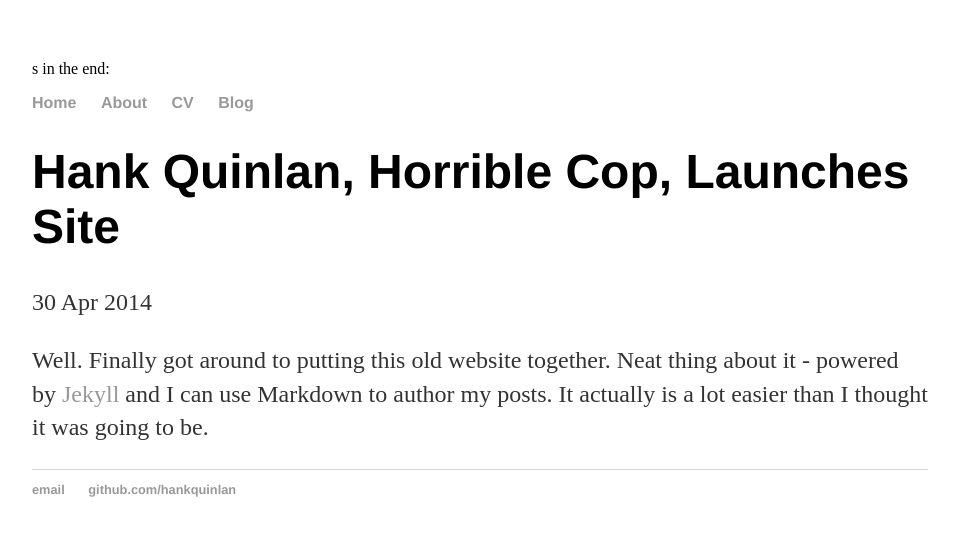
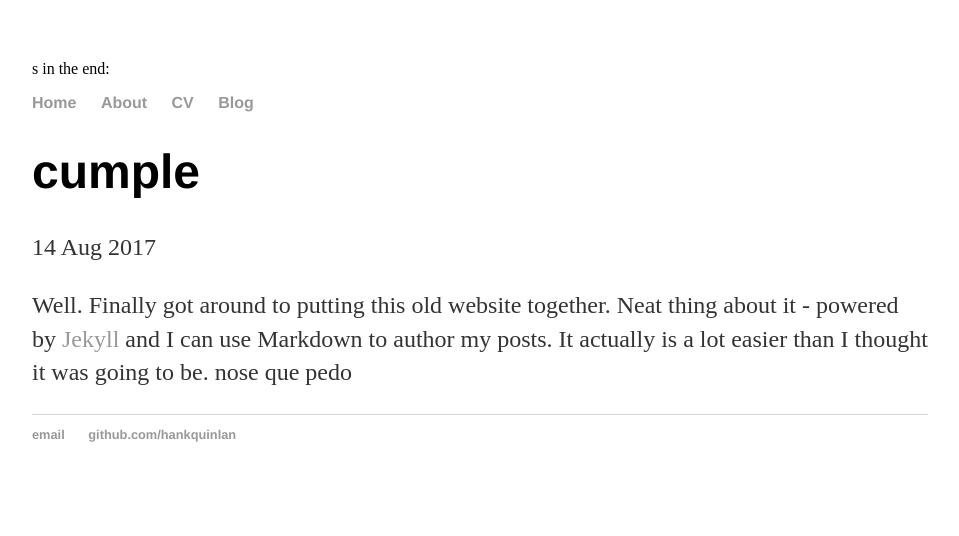
Before and after one commit to ElenaVillalobos/villanoele.github.io, a Jekyll site: the page built from _posts/2017-08-14-cumple.md, in a window 1280 px wide. Shown: the top 536 px of the page, without its empty margins (160-1119 px from the left). Built offline with Jekyll 4.4.1, drawn with Linux system fonts in a browser that asks for light colours.

Commit message:
Update and rename 2014-04-30-hank-quinlan-site-launched.md to 2017-08-14-cumple.md

```diff
--- a/_posts/2014-04-30-hank-quinlan-site-launched.md
+++ b/_posts/2017-08-14-cumple.md
@@ -1,9 +1,10 @@
 ---
 layout: post
-title: "Hank Quinlan, Horrible Cop, Launches Site"
-date: 2014-04-30
+title: "cumple"
+date: 2017-08-14
 ---
 
 Well. Finally got around to putting this old website together.
 Neat thing about it - powered by [Jekyll](http://jekyllrb.com) and
 I can use Markdown to author my posts. It actually is a lot easier than I thought it was going to be.
+nose que pedo
```
